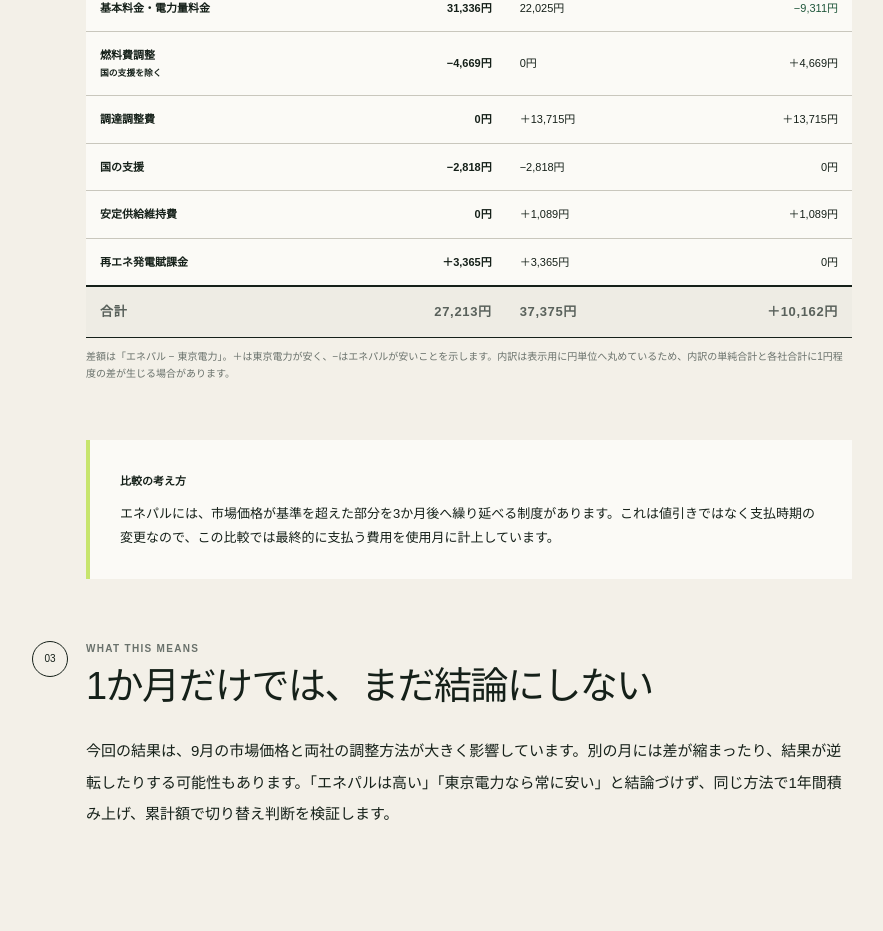
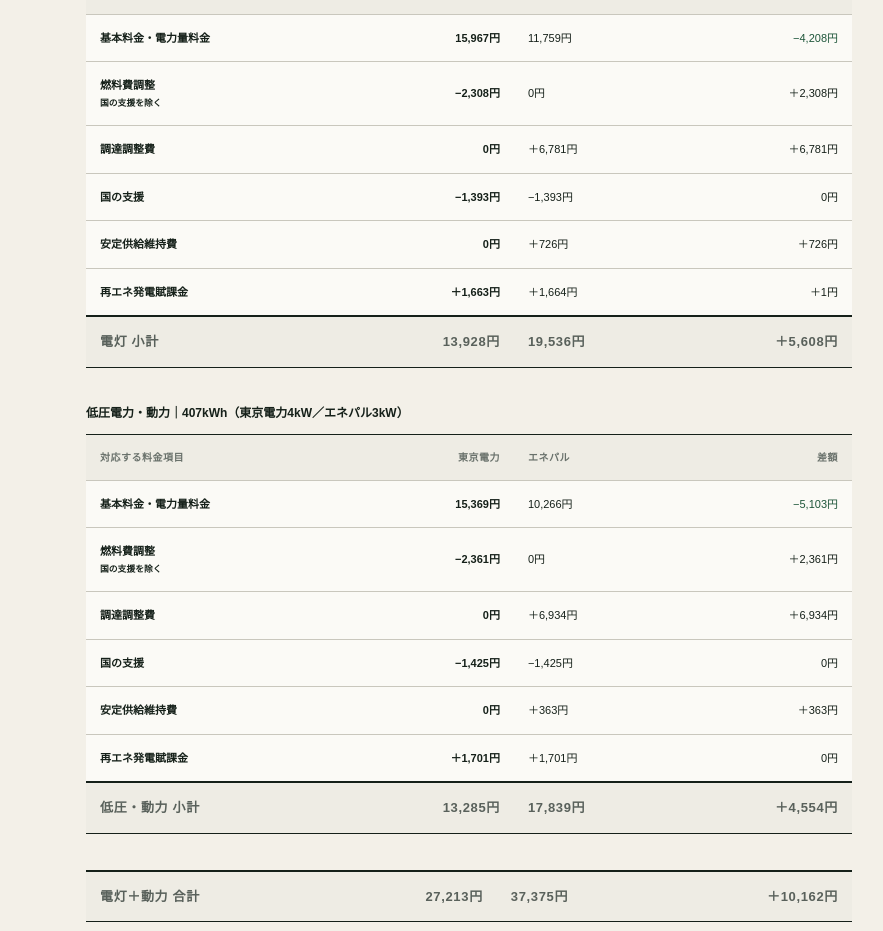
Before and after one commit to tmoro3/electricity-cost-compare, a Next.js app: page /insights/2026-10 in a window 1280 px wide. Shown: the part 1473-2404 px from the top of the page, without its empty margins (198-1081 px from the left). Built offline with nearby package versions, Linux system fonts and the light colour scheme.

Commit message:
Split October insight by contract

```diff
--- a/app/insights/2026-10/page.tsx
+++ b/app/insights/2026-10/page.tsx
@@ -32,18 +32,37 @@
 
         <div className="difference-table-wrap" style={{overflowX:'auto'}}>
           <table className="difference-table" style={{minWidth:'620px'}}>
+            <caption style={{textAlign:'left',padding:'0 0 12px',fontWeight:800}}>従量電灯｜398kWh（両社60A）</caption>
             <thead><tr><th>対応する料金項目</th><th>東京電力</th><th>エネパル</th><th>差額</th></tr></thead>
             <tbody>
-              <tr><td>基本料金・電力量料金</td><td>31,336円</td><td>22,025円</td><td className="enepal-advantage">−9,311円</td></tr>
-              <tr><td>燃料費調整<br/><small>国の支援を除く</small></td><td>−4,669円</td><td>0円</td><td>＋4,669円</td></tr>
-              <tr><td>調達調整費</td><td>0円</td><td>＋13,715円</td><td>＋13,715円</td></tr>
-              <tr><td>国の支援</td><td>−2,818円</td><td>−2,818円</td><td>0円</td></tr>
-              <tr><td>安定供給維持費</td><td>0円</td><td>＋1,089円</td><td>＋1,089円</td></tr>
-              <tr><td>再エネ発電賦課金</td><td>＋3,365円</td><td>＋3,365円</td><td>0円</td></tr>
+              <tr><td>基本料金・電力量料金</td><td>15,967円</td><td>11,759円</td><td className="enepal-advantage">−4,208円</td></tr>
+              <tr><td>燃料費調整<br/><small>国の支援を除く</small></td><td>−2,308円</td><td>0円</td><td>＋2,308円</td></tr>
+              <tr><td>調達調整費</td><td>0円</td><td>＋6,781円</td><td>＋6,781円</td></tr>
+              <tr><td>国の支援</td><td>−1,393円</td><td>−1,393円</td><td>0円</td></tr>
+              <tr><td>安定供給維持費</td><td>0円</td><td>＋726円</td><td>＋726円</td></tr>
+              <tr><td>再エネ発電賦課金</td><td>＋1,663円</td><td>＋1,664円</td><td>＋1円</td></tr>
             </tbody>
-            <tfoot><tr><th>合計</th><th>27,213円</th><th>37,375円</th><th>＋10,162円</th></tr></tfoot>
+            <tfoot><tr><th>電灯 小計</th><th>13,928円</th><th>19,536円</th><th>＋5,608円</th></tr></tfoot>
           </table>
-          <p>差額は「エネパル − 東京電力」。＋は東京電力が安く、−はエネパルが安いことを示します。内訳は表示用に円単位へ丸めているため、内訳の単純合計と各社合計に1円程度の差が生じる場合があります。</p>
+
+          <table className="difference-table" style={{minWidth:'620px',marginTop:'36px'}}>
+            <caption style={{textAlign:'left',padding:'0 0 12px',fontWeight:800}}>低圧電力・動力｜407kWh（東京電力4kW／エネパル3kW）</caption>
+            <thead><tr><th>対応する料金項目</th><th>東京電力</th><th>エネパル</th><th>差額</th></tr></thead>
+            <tbody>
+              <tr><td>基本料金・電力量料金</td><td>15,369円</td><td>10,266円</td><td className="enepal-advantage">−5,103円</td></tr>
+              <tr><td>燃料費調整<br/><small>国の支援を除く</small></td><td>−2,361円</td><td>0円</td><td>＋2,361円</td></tr>
+              <tr><td>調達調整費</td><td>0円</td><td>＋6,934円</td><td>＋6,934円</td></tr>
+              <tr><td>国の支援</td><td>−1,425円</td><td>−1,425円</td><td>0円</td></tr>
+              <tr><td>安定供給維持費</td><td>0円</td><td>＋363円</td><td>＋363円</td></tr>
+              <tr><td>再エネ発電賦課金</td><td>＋1,701円</td><td>＋1,701円</td><td>0円</td></tr>
+            </tbody>
+            <tfoot><tr><th>低圧・動力 小計</th><th>13,285円</th><th>17,839円</th><th>＋4,554円</th></tr></tfoot>
+          </table>
+
+          <table className="difference-table" style={{minWidth:'620px',marginTop:'36px'}}>
+            <tfoot><tr><th>電灯＋動力 合計</th><th>27,213円</th><th>37,375円</th><th>＋10,162円</th></tr></tfoot>
+          </table>
+          <p>差額は「エネパル − 東京電力」。＋は東京電力が安く、−はエネパルが安いことを示します。東京電力は実請求、エネパルは公式単価による推定です。内訳は円単位へ丸めているため、行の単純合計と小計に1円程度の差が生じる場合があります。</p>
         </div>
 
         <aside className="insight-note">
```
